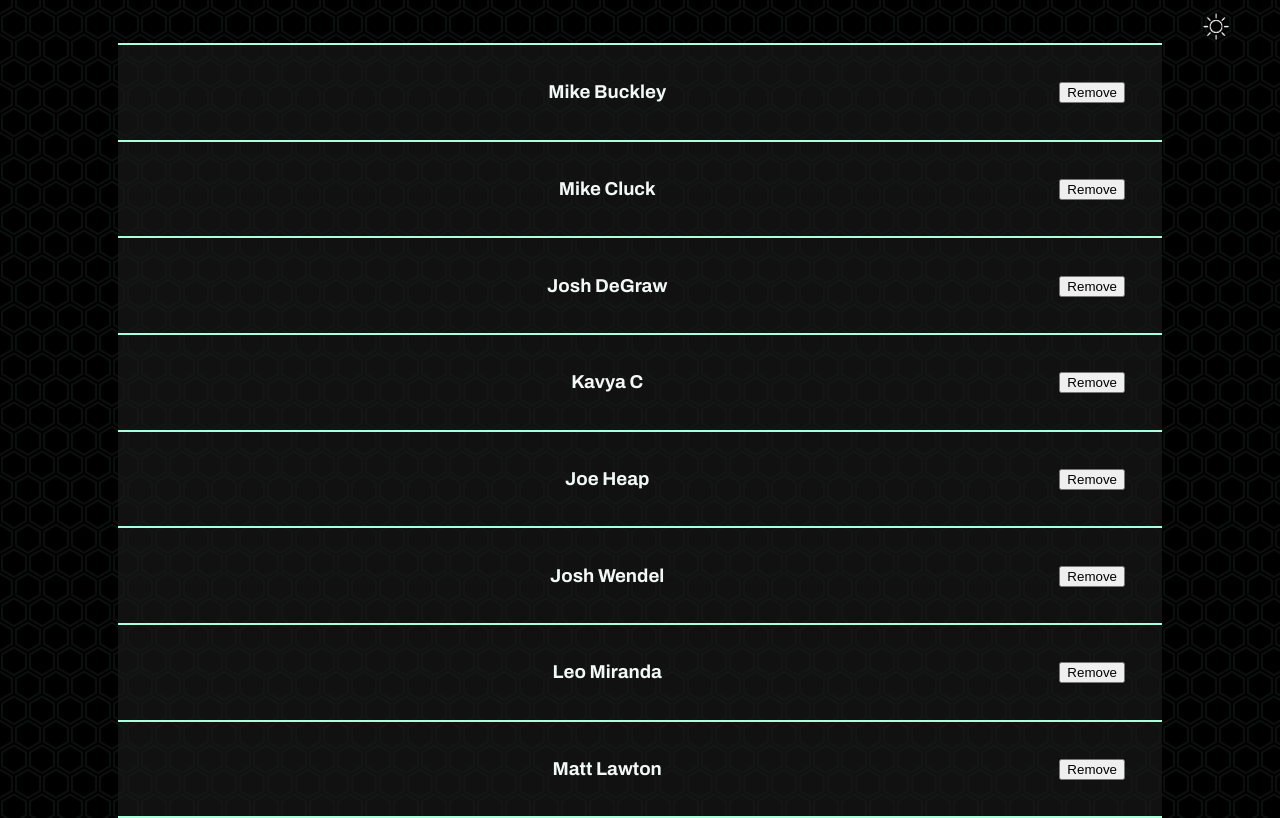
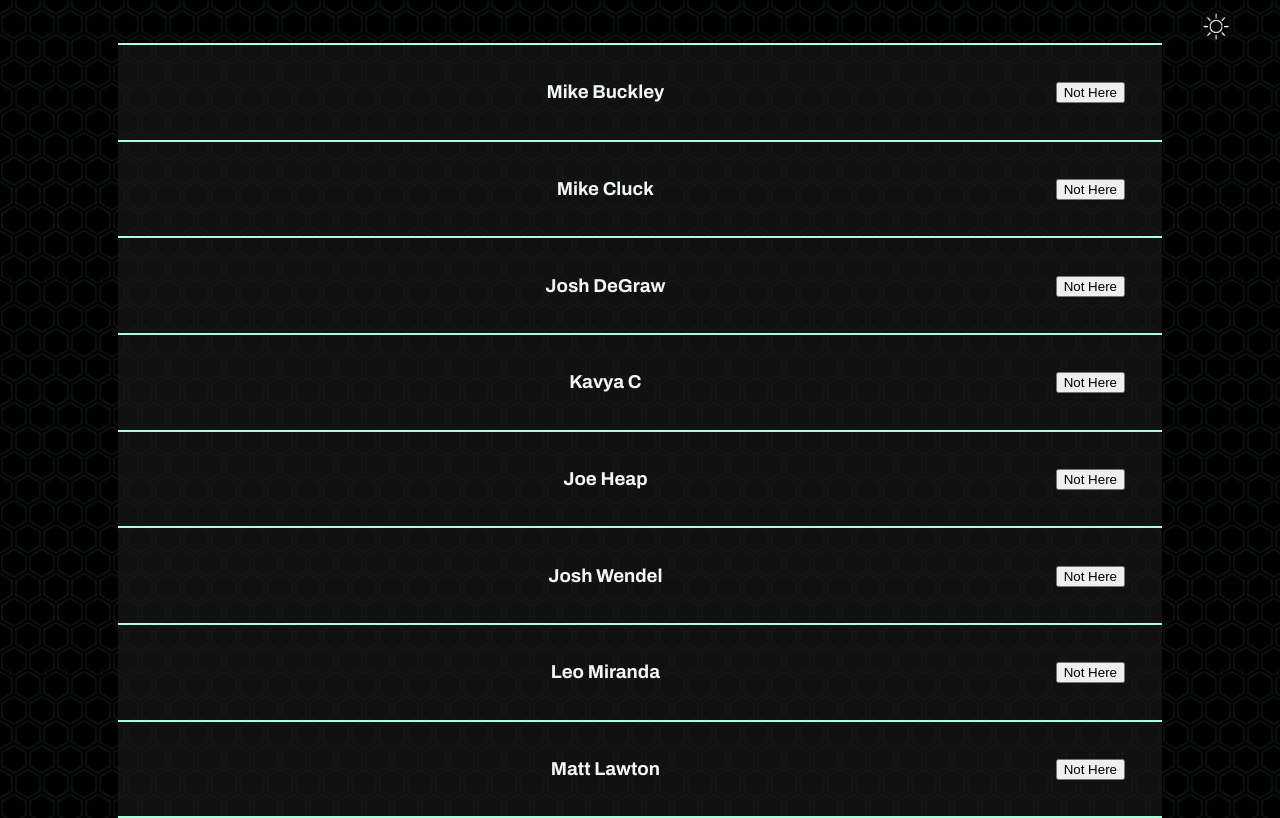
Before and after one commit to MCluck90/mcluck90.github.io, a plain HTML site: page stand-up/index.html in a window 1280 px wide. Drawn offline with nearby package versions, Linux system fonts and the light colour scheme.

Commit message:
Change 'Remove' to 'Not Here'

```diff
--- a/rss.xml
+++ b/rss.xml
@@ -4,7 +4,7 @@
         <description><![CDATA[[Cluckware]]]></description>
         <link>https://mcluck.tech</link>
         <generator>RSS for Node</generator>
-        <lastBuildDate>Wed, 21 Apr 2021 16:28:03 GMT</lastBuildDate>
+        <lastBuildDate>Wed, 21 Apr 2021 16:42:31 GMT</lastBuildDate>
         <atom:link href="https://mcluck.tech/feed.xml" rel="self" type="application/rss+xml"/>
         <item>
             <title><![CDATA[What Should I Eat?]]></title>
--- a/stand-up/src/main.js
+++ b/stand-up/src/main.js
@@ -33,12 +33,12 @@ const main = async () => {
     el.innerText = thing
     el.className = 'thing'
 
-    const removeButton = document.createElement('button')
-    removeButton.innerText = 'Remove'
-    removeButton.className = 'remove'
-    el.appendChild(removeButton)
+    const notHereButton = document.createElement('button')
+    notHereButton.innerText = 'Not Here'
+    notHereButton.className = 'not-here'
+    el.appendChild(notHereButton)
 
-    removeButton.addEventListener('click', function () {
+    notHereButton.addEventListener('click', function () {
       thingsEl.removeChild(el)
     })
     thingsEl.appendChild(el)
--- a/stand-up/src/style.css
+++ b/stand-up/src/style.css
@@ -49,6 +49,6 @@ body {
   margin-top: 1em;
 }
 
-.remove {
+.not-here {
   float: right;
 }
```
